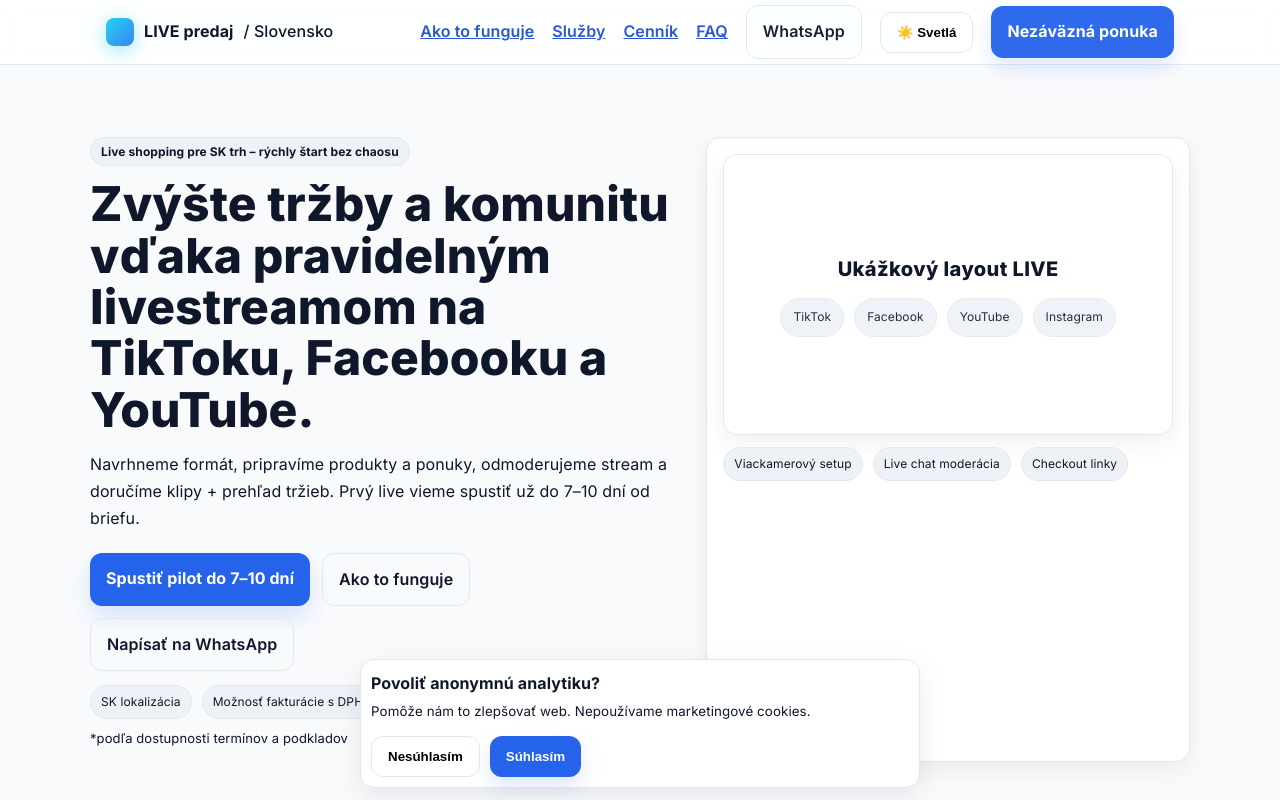
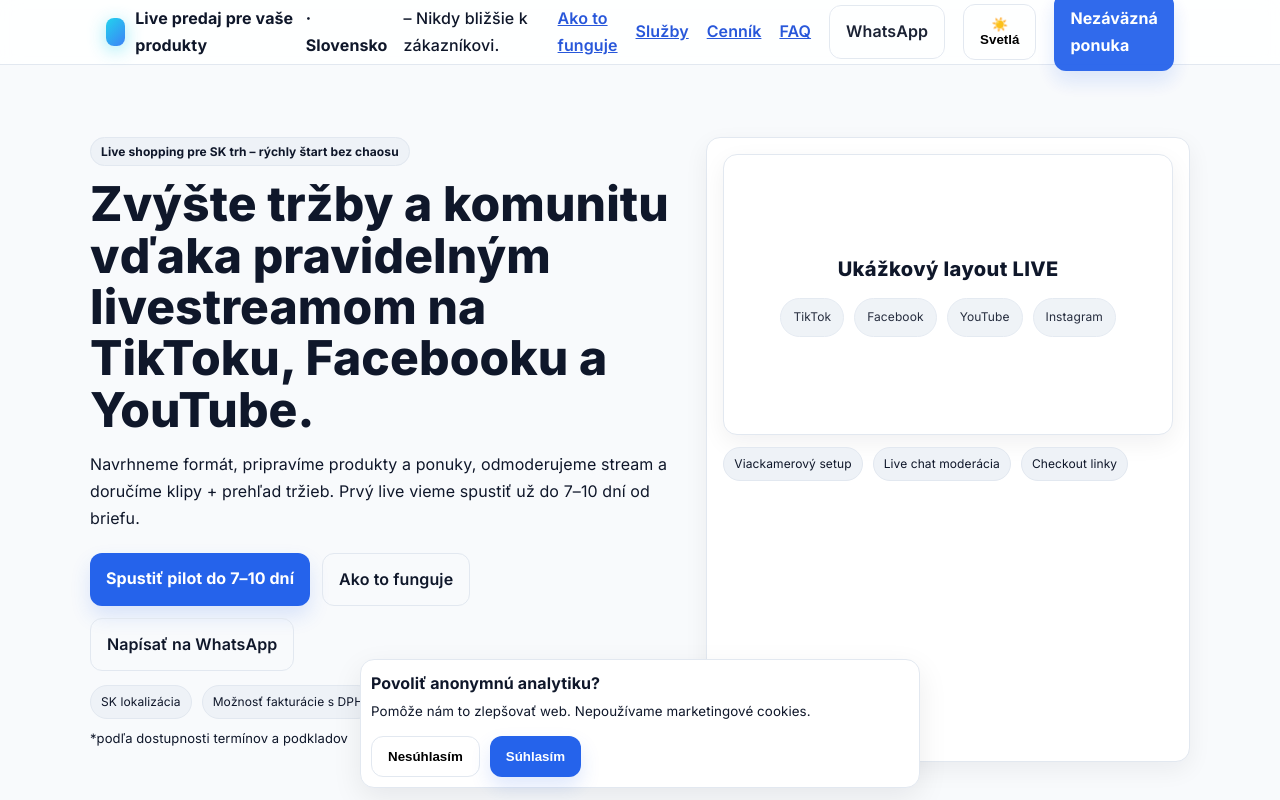
Before and after one commit to anfan143/live-predaj-sk, a plain HTML site: page docs/index.html in a window 1280 px wide. Shown: the top 800 px of the page. Drawn offline with Linux system fonts and the light colour scheme.

Commit message:
Update index.html

```diff
--- a/docs/index.html
+++ b/docs/index.html
@@ -153,6 +153,11 @@
 
     /* Skip link visible on focus */
     .skip:focus{ position:static; width:auto; height:auto; padding:8px 12px; border-radius:10px; background:#fff; color:#0f172a; z-index:1000 }
+    /* Brand – krátka sloganová veta v navigácii */
+.brand .tagline{ margin-left:6px; font-weight:500; }
+/* Na užších obrazovkách slogan skryjeme, nech menu dýcha */
+@media (max-width: 980px){ .brand .tagline{ display:none; } }
+
   </style>
 
   <!-- JSON-LD: Services -->
@@ -199,7 +204,15 @@
   <!-- NAV -->
   <nav class="nav">
   <div class="wrap inner">
-      <div class="brand"><span class="logo" aria-hidden="true"></span> LIVE predaj <span class="muted" style="font-weight:500">/ Slovensko</span></div>
+    <!-- BRAND (vľavo) -->
+    <div class="brand">
+      <span class="logo" aria-hidden="true"></span>
+      <strong>Live predaj pre vaše produkty</strong>
+      <span class="muted">· Slovensko</span>
+      <span class="muted tagline">– Nikdy bližšie k zákazníkovi.</span>
+    </div>
+
+    <!-- MENU (vpravo) -->
     <div class="menu">
       <a href="#ako">Ako to funguje</a>
       <a href="#sluzby">Služby</a>
```
Lines whose indentation alone changed are shown as unchanged.
